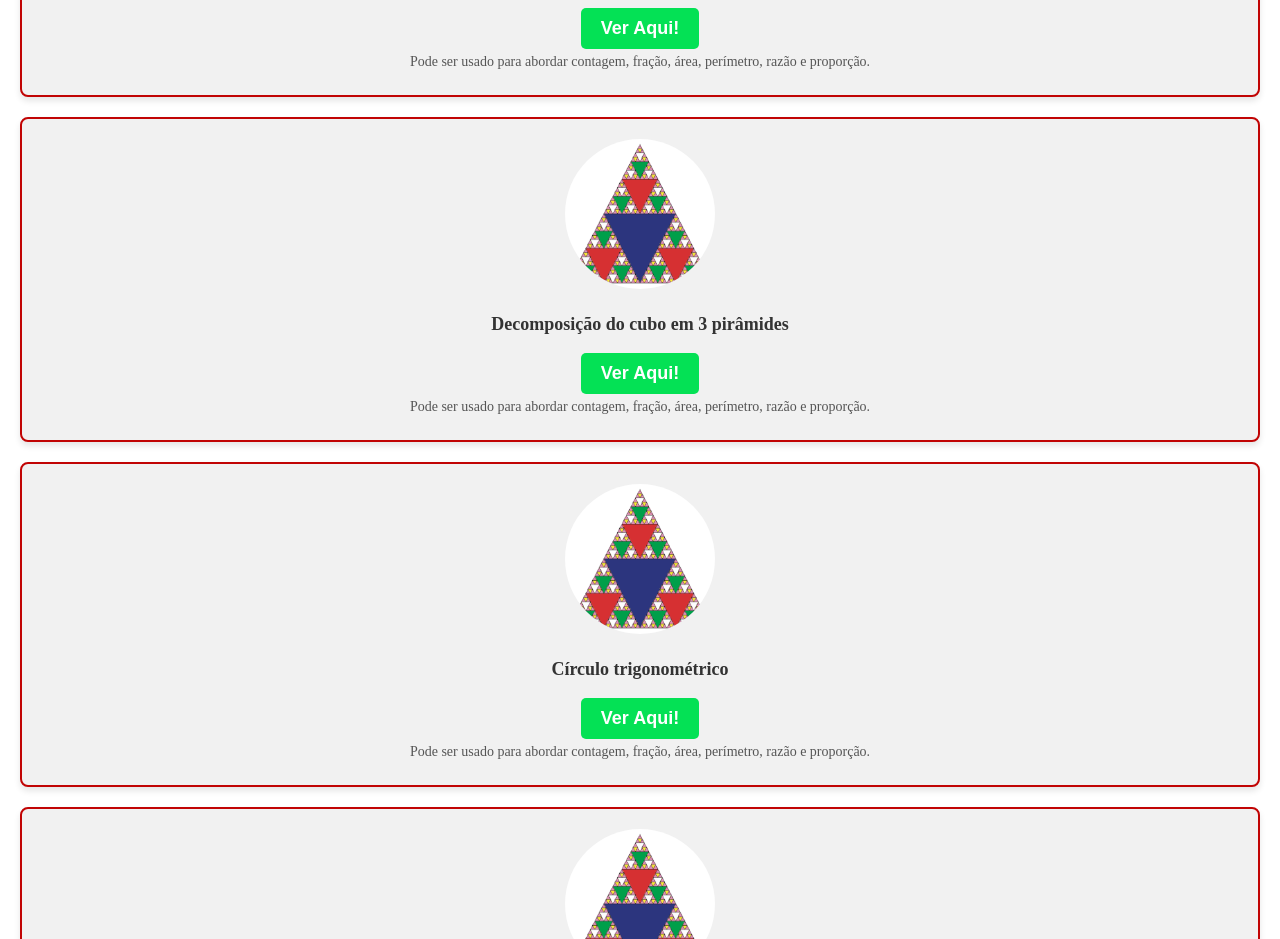
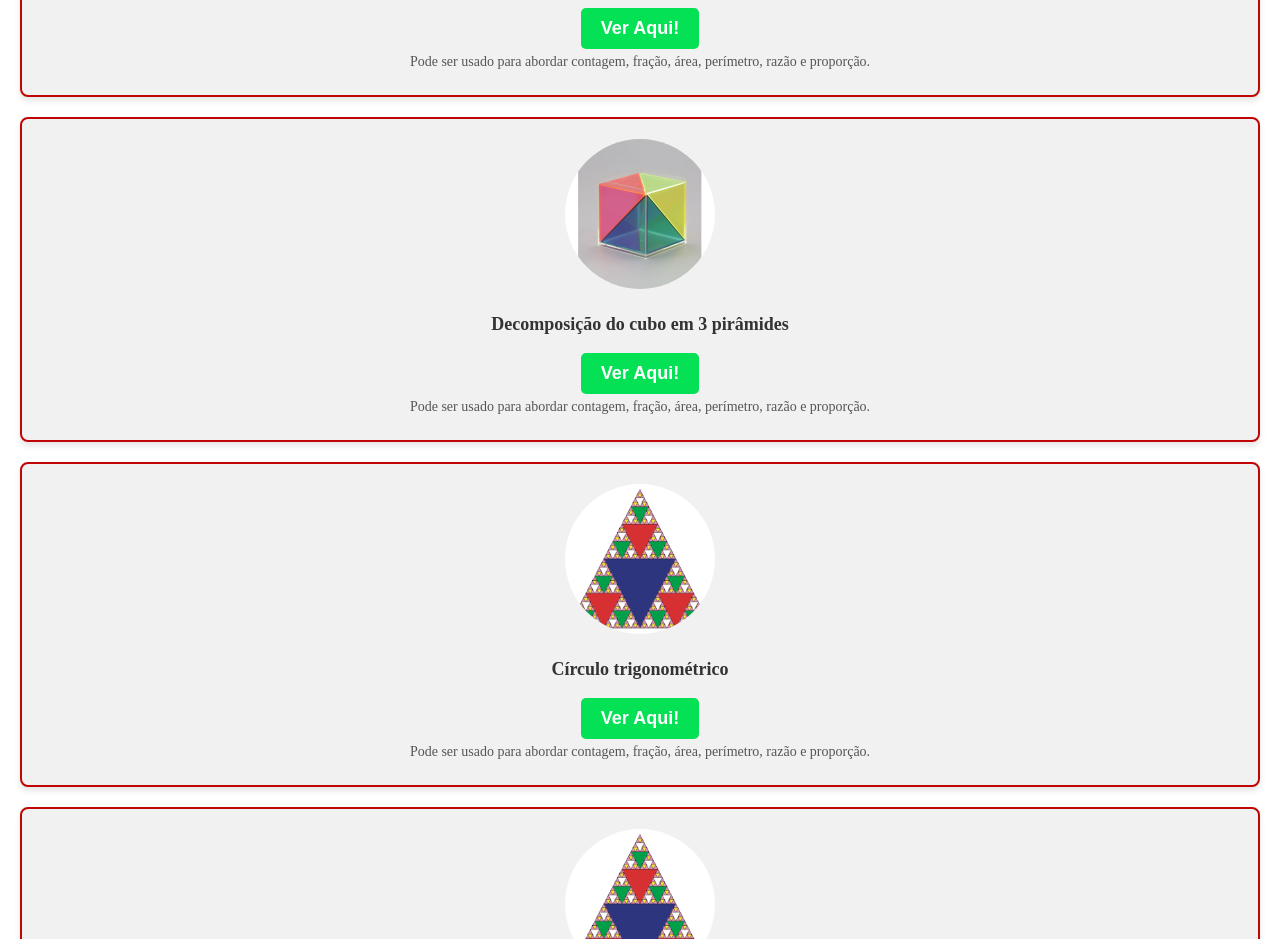
Before and after one commit to Hislley/LVM, a plain HTML site: page praticos.html in a window 1280 px wide. Shown: the part 1340-2279 px from the top of the page. Drawn offline with Linux system fonts and the light colour scheme.

Commit message:
Atualizar o praticos.html

```diff
--- a/praticos.html
+++ b/praticos.html
@@ -66,7 +66,7 @@
             </div>
 
        <div class="membro">
-                <img src="sierpinski.png" alt="Foto praticos3">
+                <img src="Decomposição do cubo em 3 pirâmides.jpg" alt="Foto praticos3">
                 <h3>Decomposição do cubo em 3 pirâmides</a></h3>
                 <button class="game-button" onclick="toggleGame('praticos3')">Ver Aqui!</button>
 
```
